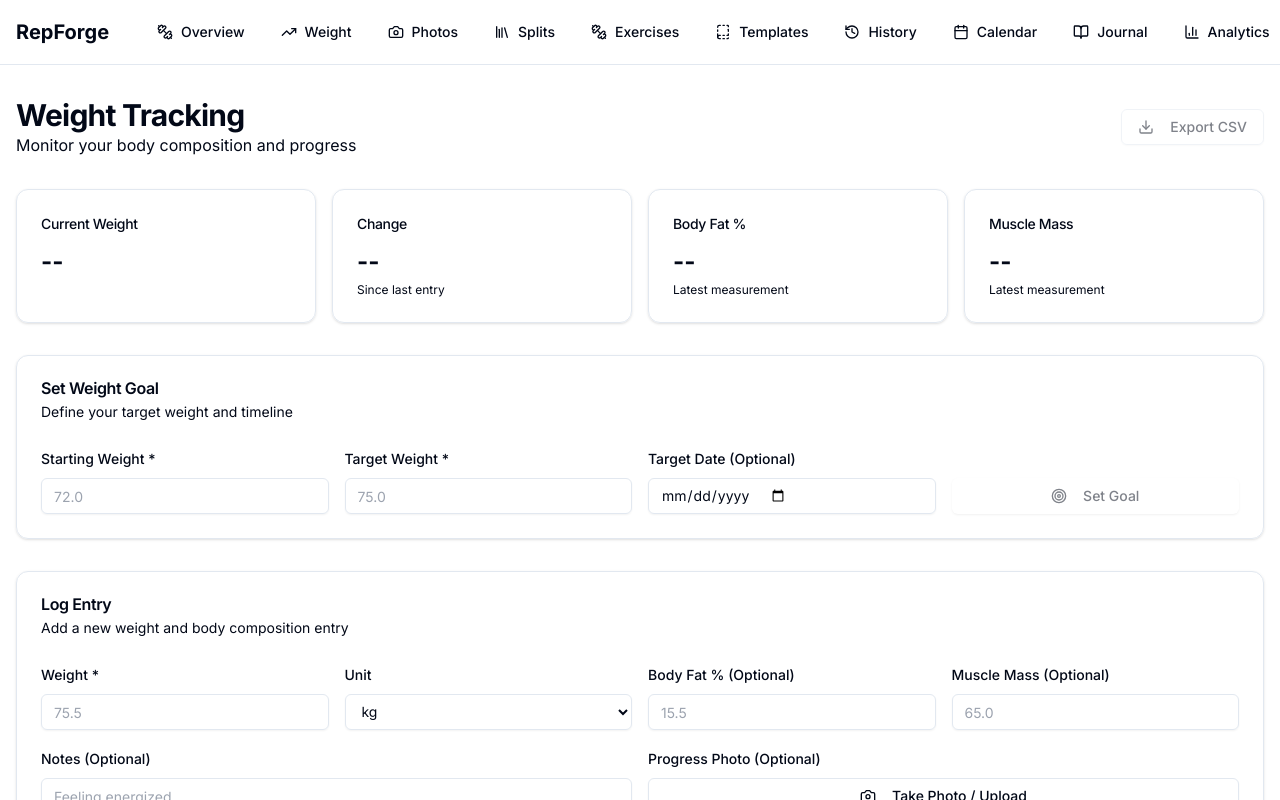
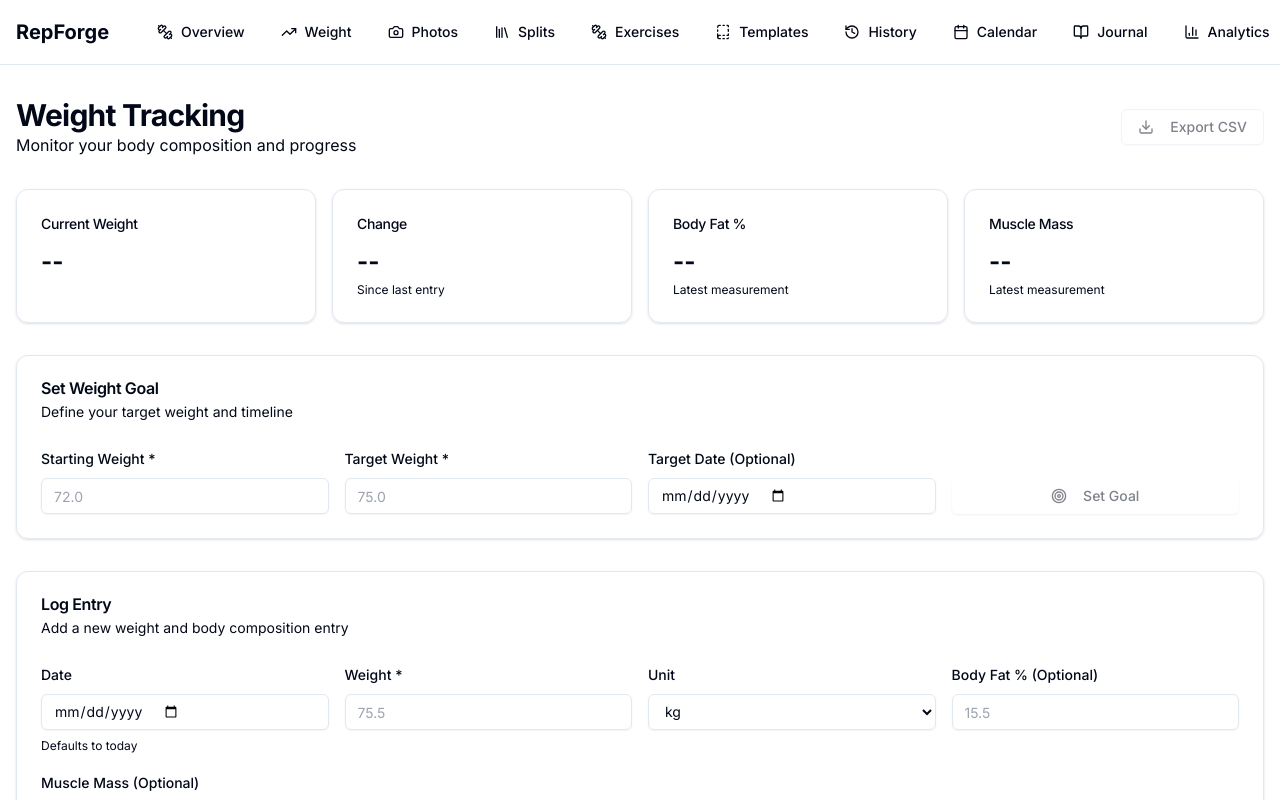
Before and after one commit to Ncam00/RepForge, a Next.js app: page /dashboard/weight in a window 1280 px wide. Shown: the top 800 px of the page. Built offline with nearby package versions, Linux system fonts and the light colour scheme; no server answers; the database is empty.

Commit message:
feat: add date field to weight log entry form

```diff
--- a/app/dashboard/weight/page.tsx
+++ b/app/dashboard/weight/page.tsx
@@ -47,6 +47,7 @@ export default function WeightPage() {
   const [notes, setNotes] = useState("")
   const [photoUrl, setPhotoUrl] = useState("")
   const [uploadingPhoto, setUploadingPhoto] = useState(false)
+  const [entryDate, setEntryDate] = useState("")
   const [dateRange, setDateRange] = useState<"7d" | "30d" | "90d" | "all">("30d")
   const [showGoalForm, setShowGoalForm] = useState(false)
   const [targetWeight, setTargetWeight] = useState("")
@@ -98,6 +99,7 @@ export default function WeightPage() {
       setMuscleMass("")
       setNotes("")
       setPhotoUrl("")
+      setEntryDate("")
       setGoalSuccessMessage("Weight logged successfully!")
     },
   })
@@ -185,6 +187,7 @@ export default function WeightPage() {
       muscleMass: muscleMass ? parseFloat(muscleMass) : undefined,
       notes: notes || undefined,
       photoUrl: photoUrl || undefined,
+      date: entryDate ? new Date(entryDate).toISOString() : undefined,
     })
   }
 
@@ -504,6 +507,18 @@ export default function WeightPage() {
         <CardContent>
           <div className="grid gap-4 md:grid-cols-2 lg:grid-cols-4">
             <div className="space-y-2">
+              <Label htmlFor="entryDate">Date</Label>
+              <Input
+                id="entryDate"
+                type="date"
+                value={entryDate}
+                onChange={(e) => setEntryDate(e.target.value)}
+              />
+              {!entryDate && (
+                <p className="text-xs text-muted-foreground">Defaults to today</p>
+              )}
+            </div>
+            <div className="space-y-2">
               <Label htmlFor="weight">Weight *</Label>
               <Input
                 id="weight"
```
